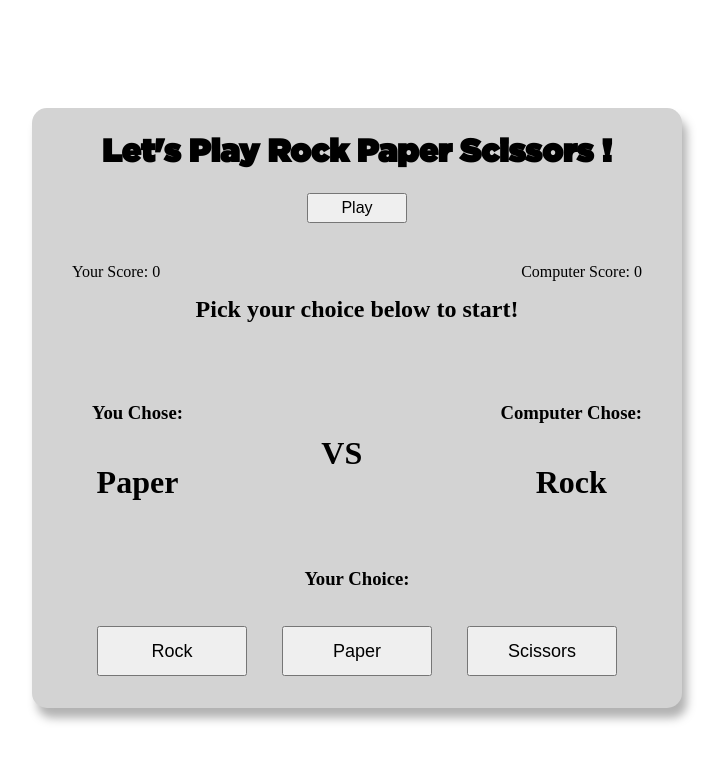
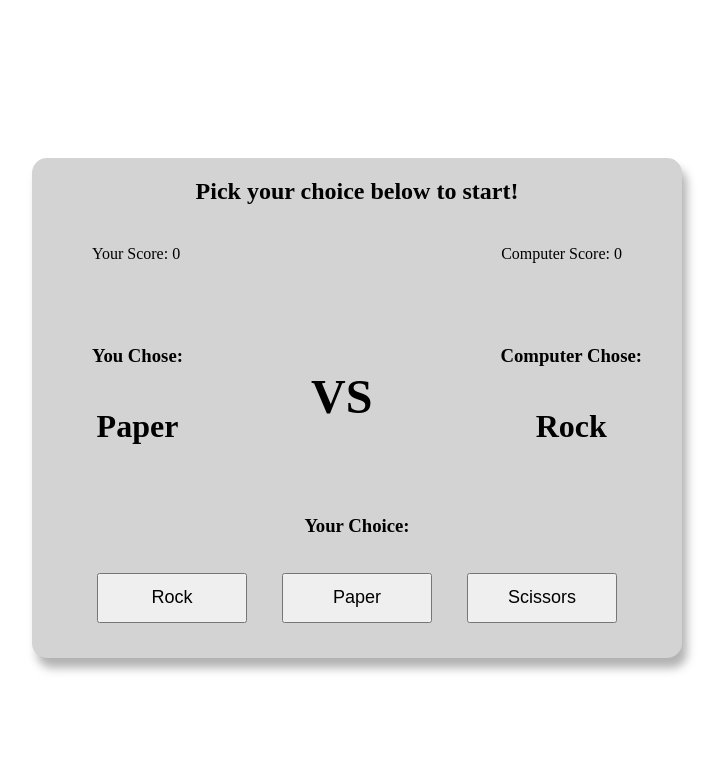
Before and after one commit to wirawanaryo/odin-RockPaperScissor, a plain HTML site: page index.html in a window 1280 px wide. Shown: the whole page, without its empty margins (291-1014 px from the left). Drawn offline with Linux system fonts and the light colour scheme.

Commit message:
simplify playfield ui

```diff
--- a/index.html
+++ b/index.html
@@ -9,16 +9,16 @@
 </head>
 <body>
   <div class="mainframe">
-    <div class="startBanner">
+    <!-- <div class="startBanner">
       <h1 id="title">Let's Play Rock Paper Scissors !</h1>
       <button id="startButton">Play</button>
-    </div>
+    </div>     -->
     <div class="scoreBoard">
+      <h2 id="statusMessage">Pick your choice below to start!</h2>
       <div class="scores">
         <span id="playerScore">Your Score: 0  </span>
         <span id="computerScore">Computer Score: 0</span>
       </div>
-      <h2 id="statusMessage">Pick your choice below to start!</h2>
     </div>
     <div class="choicePreview">
       <div class="playerSide">
--- a/style.css
+++ b/style.css
@@ -16,7 +16,7 @@ body{
   display: flex;
   flex-wrap: wrap;
   justify-content: center;
-  height: 600px;
+  height: 500px;
   width: 650px;
   background-color: lightgrey;
   border-radius: 15px;
@@ -46,23 +46,24 @@ body{
 
 .scoreBoard{
   display: flex;
-  flex-wrap: wrap;
+  flex-direction: column;
   justify-content: center;
+  gap: 40px;
   width: 100%;
   text-align: center;
-  height: 75px;
+  height: 100px;
   margin-top: 20px;
 }
 #statusMessage{
   width: 100%;
   text-align: center;
-  margin:0;
+  margin: 0;
 }
 .scores{
-  width: 100%;
+  height: 50px;
   display: flex;
   justify-content: space-between;
-  margin: 0 40px 0 40px;
+  margin: 0 60px 0 60px;
 }
 
 .choicePreview{
@@ -70,13 +71,20 @@ body{
   height: 200px;
   display: flex;
   justify-content: space-between;
+  /* align-items: center; */
+  padding: 0 40px 0 40px;
+}
+.versusBox{
+  display: flex;
+  justify-content: center;
   align-items: center;
-  padding: 0 40px 0 40px;
+  font-size: 24px;
 }
 .computerSide, .playerSide{
   display: flex;
   flex-direction: column;
   align-items: center;
+  justify-content: center;
 }
 .playerSide{
   margin-left: 20px;
```
